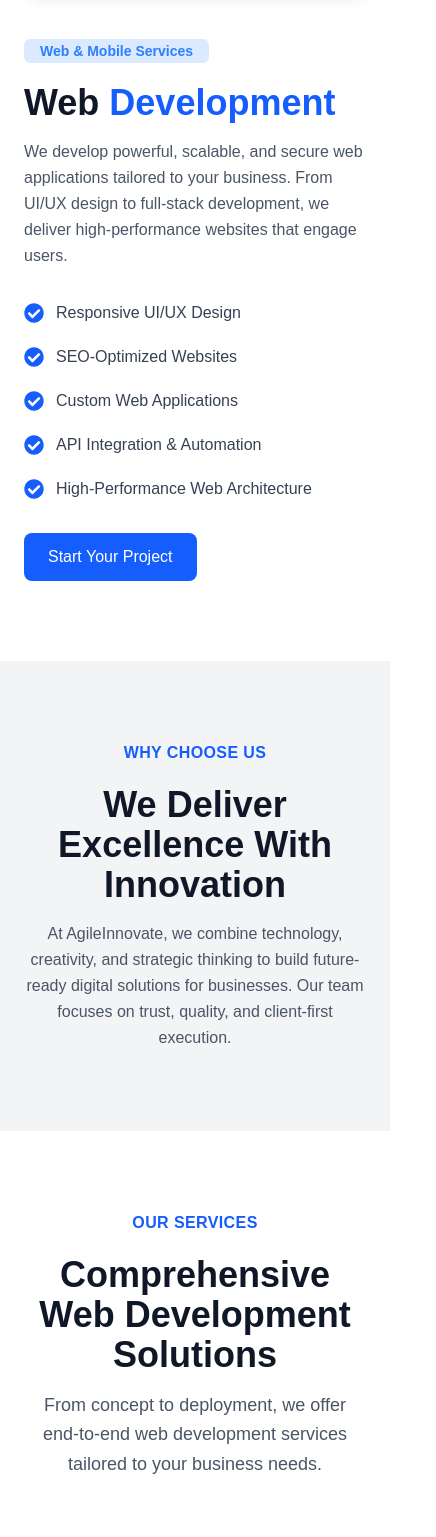
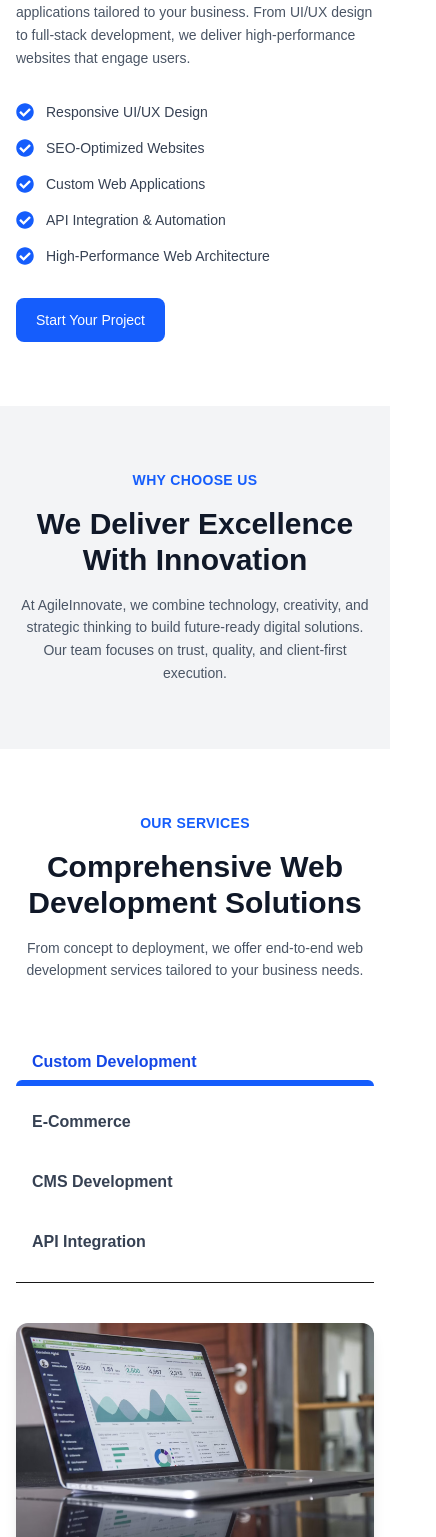
Before and after one commit to agileinnovate/agile-website, a Next.js app: page /service/web-development in a window 390 px wide. Shown: the part 463-2000 px from the top of the page, 436 px wide, since content can reach past the window. Built offline with nearby package versions, Linux system fonts and the light colour scheme.

Commit message:
update Navbar  Mobile Mneu

```diff
--- a/app/service/mobile-app/page.tsx
+++ b/app/service/mobile-app/page.tsx
@@ -1,4 +1,5 @@
-import MobileApp from "@/components/Web&Mobile/MobileAppProcess";
+import MobileApp from "@/components/Web&Mobile/MobileApp";
+
 
 
 export default function WebPage(){
--- a/components/IndustriesModel.tsx
+++ b/components/IndustriesModel.tsx
@@ -11,7 +11,7 @@ export default function IndustriesModel() {
         <IndustryCard icon={<BsBank2 />} title="Finance & Banking" url="/industries/finance" />
         <IndustryCard icon={<FaTruck />} title="Supply Chain & Logistics" url="/industries/supply" />
         <IndustryCard icon={<FaClinicMedical />} title="Healthcare" url="/industries/healthcare" />
-        <IndustryCard icon={<FaStore />} title="Retail & E-Commerce" url="/industries/retail" />
+        <IndustryCard icon={<FaStore />} title="Retail & E-Commerce" url="/industries/ecommerce" />
         <IndustryCard icon={<FaBuilding />} title="Real Estate" url="/industries/realestate" />
         <IndustryCard icon={<FaGamepad />} title="Gaming & Metaverse" url="/industries/gaming" />
       </div>
--- a/components/Navbar.tsx
+++ b/components/Navbar.tsx
@@ -190,81 +190,148 @@ export default function Navbar() {
           </button>
         </div>
 
+
        {/* Mobile Menu */}
-       {/* Mobile Menu */}
-{menuOpen && (
-  <div className="md:hidden bg-white border-t py-4 text-left px-5 space-y-4">
+{/* MOBILE SLIDE-IN MENU  */}
+<div
+  className={`fixed inset-0 bg-black/40 backdrop-blur-sm z-999 md:hidden transition-opacity duration-300 ${
+    menuOpen ? "opacity-100 pointer-events-auto" : "opacity-0 pointer-events-none"
+  }`}
+  onClick={() => setMenuOpen(false)}
+>
+  {/* SIDE DRAWER */}
+  <div
+    className={`absolute right-0 top-0 h-full w-[75%] sm:w-[55%] bg-white shadow-xl p-6 overflow-y-auto transition-transform duration-300 ${
+      menuOpen ? "translate-x-0" : "translate-x-full"
+    }`}
+    onClick={(e) => e.stopPropagation()}
+  >
 
-    {/* Home */}
-    <Link href="/" className="block font-semibold text-gray-700 text-lg">
+    {/* HEADER ROW (Logo + Close Button) */}
+<div className="flex items-center justify-between mb-2">
+
+  {/* Logo */}
+  <div className="relative w-[190px] h-[100px]">
+    <Image src="/logo.png" alt="Logo" fill className="object-contain" />
+  </div>
+
+  {/* Close Button */}
+  <button
+    className="text-4xl text-blue-600 font-bold"
+    onClick={() => setMenuOpen(false)}
+  >
+    ×
+  </button>
+
+</div>
+
+
+    {/* NAV ITEMS INSIDE DRAWER */}
+    <div className="space-y-6 text-gray-700 text-lg font-semibold">
+
+      <Link href="/" onClick={() => setMenuOpen(false)} className="block">
         Home
       </Link>
 
-    {/* ABOUT DROPDOWN (Mobile) */}
+      {/* ABOUT DROPDOWN MOBILE */}
       <div>
         <button
           onClick={() => setAboutOpen(!aboutOpen)}
-        className="w-full flex justify-between items-center font-semibold text-gray-700 text-lg"
+          className="w-full flex justify-between"
         >
-        About <FaAngleDown className={`${aboutOpen ? "rotate-180" : ""} transition`} />
+          About <FaAngleDown className={`${aboutOpen ? "rotate-180" : ""}`} />
         </button>
 
         {aboutOpen && (
-        <div className="ml-4 mt-2 space-y-2 text-gray-600">
-          <Link href="/about" className="block hover:text-blue-600">About Us</Link>
-          <Link href="/career" className="block hover:text-blue-600">Career</Link>
+          <div className="ml-4 mt-2 space-y-2 text-gray-600 text-base">
+            <Link href="/about" onClick={() => setMenuOpen(false)}>About Us</Link><br/>
+            <Link href="/career" onClick={() => setMenuOpen(false)}>Career</Link>
           </div>
         )}
       </div>
 
-    {/* WEB & MOBILE DROPDOWN (Mobile) */}
+      {/* WEB & MOBILE DROPDOWN */}
       <div>
         <button
           onClick={() => setWebMobileOpen(!webMobileOpen)}
-        className="w-full flex justify-between items-center font-semibold text-gray-700 text-lg"
+          className="w-full flex justify-between"
         >
-        Web & Mobile <FaAngleDown className={`${webMobileOpen ? "rotate-180" : ""} transition`} />
+          Web & Mobile <FaAngleDown className={`${webMobileOpen ? "rotate-180" : ""}`} />
         </button>
 
         {webMobileOpen && (
-        <div className="ml-4 mt-2 space-y-2 text-gray-600">
-          <Link href="/service/web-development" className="block hover:text-blue-600">Web Development</Link>
-          <Link href="/service/mobile-app" className="block hover:text-blue-600">Mobile App Development</Link>
-          <Link href="/service/python" className="block hover:text-blue-600">Python Development</Link>
-          <Link href="/service/lightspeed" className="block hover:text-blue-600">LightSpeed Dev</Link>
-          <Link href="/service/technologies" className="block hover:text-blue-600">Technologies</Link>
-          <Link href="/service/frameworks" className="block hover:text-blue-600">Frameworks</Link>
+          <div className="ml-4 mt-2 space-y-2 text-gray-600 text-base">
+            <Link href="/service/web-development" onClick={() => setMenuOpen(false)}>Web Development</Link><br/>
+            <Link href="/service/mobile-app" onClick={() => setMenuOpen(false)}>Mobile Apps</Link><br/>
+            <Link href="/service/python" onClick={() => setMenuOpen(false)}>Python</Link><br/>
+            <Link href="/service/lightspeed" onClick={() => setMenuOpen(false)}>LightSpeed</Link><br/>
+            <Link href="/service/technologies" onClick={() => setMenuOpen(false)}>Technologies</Link><br/>
+            <Link href="/service/frameworks" onClick={() => setMenuOpen(false)}>Frameworks</Link><br/>
           </div>
         )}
       </div>
 
-    {/* INDUSTRIES DROPDOWN (Mobile) */}
+      {/* INDUSTRIES DROPDOWN */}
       <div>
         <button
           onClick={() => setIndustriesOpen(!industriesOpen)}
-        className="w-full flex justify-between items-center font-semibold text-gray-700 text-lg"
+          className="w-full flex justify-between"
         >
-        Industries <FaAngleDown className={`${industriesOpen ? "rotate-180" : ""} transition`} />
+          Industries <FaAngleDown className={`${industriesOpen ? "rotate-180" : ""}`} />
         </button>
 
         {industriesOpen && (
-        <div className="ml-4 mt-2 space-y-2 text-gray-600">
-          {/* Replace below with your industries list */}
-          <Link href="/industries/healthcare" className="block hover:text-blue-600">Healthcare</Link>
-          <Link href="/industries/finance" className="block hover:text-blue-600">Finance</Link>
-          <Link href="/industries/education" className="block hover:text-blue-600">Education</Link>
-          <Link href="/industries/ecommerce" className="block hover:text-blue-600">E-Commerce</Link>
-          <Link href="/industries/real-estate" className="block hover:text-blue-600">Real Estate</Link>
+          <div className="ml-4 mt-2 space-y-2 text-gray-600 text-base">
+            <Link href="/industries/healthcare" onClick={() => setMenuOpen(false)}>Healthcare</Link><br/>
+            <Link href="/industries/finance" onClick={() => setMenuOpen(false)}>Finance</Link><br/>
+            <Link href="/industries/supply" onClick={() => setMenuOpen(false)}>Supply Chain</Link><br/>
+            <Link href="/industries/ecommerce" onClick={() => setMenuOpen(false)}>E-Commerce</Link><br/>
+            <Link href="/industries/realestate" onClick={() => setMenuOpen(false)}>Real Estate</Link><br/>
+            <Link href="/industries/gaming" onClick={() => setMenuOpen(false)}>Gaming</Link><br/>
           </div>
         )}
       </div>
 
-    {/* Contact */}
-    <Link href="/contact" className="block font-semibold text-gray-700 text-lg">
-      Contact
+      {/* CONTACT INFO SECTION */}
+<div className="mt-10 pt-6 border-t border-gray-200">
+
+  <h3 className="text-xl font-bold text-gray-900 mb-5">
+    Contact Info
+  </h3>
+
+  {/* Address */}
+  <div className="flex items-start gap-3 text-gray-600 mb-4">
+    <span className="text-blue-600 text-xl">📍</span>
+    <p className="leading-snug">
+     Noida, Uttar Pradesh, India
+    </p>
+  </div>
+
+  {/* Email */}
+  <div className="flex items-center gap-3 text-gray-600 mb-4">
+    <span className="text-blue-600 text-xl">✉️</span>
+    <p>info@agileinnovate.com</p>
+  </div>
+
+  {/* Phone */}
+  <div className="flex items-center gap-3 text-gray-600 mb-6">
+    <span className="text-blue-600 text-xl">📞</span>
+    <p>+9178965321</p>
+  </div>
+
+  {/* Contact Us Button */}
+  <Link href="/contact">
+    <button className="w-full bg-blue-600 text-white py-3 rounded-lg font-semibold hover:bg-blue-700 transition">
+      Contact Us
+    </button>
   </Link>
+
 </div>
-)}
+
+    </div>
+  </div>
+</div>
+
 
       </nav>
     </>
--- a/components/Web&Mobile/MobileApp.tsx
+++ b/components/Web&Mobile/MobileApp.tsx
@@ -93,8 +93,24 @@ export default function MobileApp() {
         </div>
       </section>
 
+      {/* ========================= MOBILE APP SERVICES ========================= */}
+      <section className="py-20 bg-white">
+        <div className="max-w-4xl mx-auto text-center px-6">
+          <h4 className="text-md font-semibold tracking-wide text-blue-600 uppercase">
+            OUR SERVICES
+          </h4>
 
-      <section className="py-20 bg-white">
+          <h1 className="text-4xl font-bold text-gray-900 mt-5">
+            Mobile App Development Services
+          </h1>
+
+          <p className="text-gray-600 text-lg leading-relaxed mt-4">
+            From concept to deployment, we provide complete mobile development solutions
+            tailored to your business needs.
+          </p>
+        </div>
+
+        {/* TABS COMPONENT */}
         <MobileAppProcess/>
       </section>
 
--- a/components/Web&Mobile/PythonDev.tsx
+++ b/components/Web&Mobile/PythonDev.tsx
@@ -150,7 +150,7 @@ export default function PythonDev() {
           <div className="w-full md:w-1/2 flex justify-center pt-20">
             <div className="relative w-full max-w-[600px] h-[380px] rounded-2xl overflow-hidden shadow-xl">
               <Image
-                src="/python.png"
+                src="/python.jpg"
                 alt="Python Development"
                 fill
                 className="object-cover"
--- a/components/Web&Mobile/WebDev.tsx
+++ b/components/Web&Mobile/WebDev.tsx
@@ -9,15 +9,18 @@ import DevelopmentProcess from "./DevelopmentProcess";
 export default function WebDev() {
   return (
     <>
-    <section className="py-20 bg-white">
-      <div className="max-w-7xl mx-auto px-6 pt-6 md:px-12 grid grid-cols-1 md:grid-cols-2 gap-12 items-center">
+      {/* ============================
+          SECTION 1 — INTRO + IMAGE
+      =============================*/}
+      <section className="py-16 md:py-20 bg-white">
+        <div className="max-w-7xl mx-auto px-4 sm:px-6 md:px-12 grid grid-cols-1 md:grid-cols-2 gap-10 md:gap-12 items-center">
 
           {/* LEFT — IMAGE */}
           <motion.div
             initial={{ opacity: 0, x: -60 }}
             whileInView={{ opacity: 1, x: 0 }}
             transition={{ duration: 1.8, ease: "easeOut" }}
-          className="relative w-full h-[350px] md:h-[480px] rounded-2xl overflow-hidden shadow-lg"
+            className="relative w-full h-[240px] sm:h-[300px] md:h-[450px] rounded-2xl overflow-hidden shadow-lg"
           >
             <Image
               src="/web-dev.webp"
@@ -27,29 +30,29 @@ export default function WebDev() {
             />
           </motion.div>
 
-        {/* RIGHT — TEXT + FEATURES */}
+          {/* RIGHT — TEXT */}
           <motion.div
             initial={{ opacity: 0, x: 60 }}
             whileInView={{ opacity: 1, x: 0 }}
-          transition={{ duration: 0.8, ease: "easeOut" }}
+            transition={{ duration: 1, ease: "easeOut" }}
             className="text-left"
           >
-          <span className="text-blue-500 bg-blue-100 px-4 py-1 rounded-md text-sm font-semibold">
+            <span className="text-blue-500 bg-blue-100 px-3 py-1 rounded-md text-xs sm:text-sm font-semibold">
               Web & Mobile Services
             </span>
 
-          <h2 className="text-4xl font-bold text-gray-900 mt-5 mb-4">
+            <h2 className="text-3xl sm:text-4xl md:text-5xl font-bold text-gray-900 mt-5 mb-4 leading-tight">
               Web <span className="text-blue-600">Development</span>
             </h2>
 
-          <p className="text-gray-600 text-md leading-relaxed mb-8">
+            <p className="text-gray-600 text-sm sm:text-base md:text-lg leading-relaxed mb-8">
               We develop powerful, scalable, and secure web applications tailored
               to your business. From UI/UX design to full-stack development, we
               deliver high-performance websites that engage users.
             </p>
 
             {/* FEATURES LIST */}
-          <div className="space-y-5">
+            <div className="space-y-4 sm:space-y-5">
               {[
                 "Responsive UI/UX Design",
                 "SEO-Optimized Websites",
@@ -58,8 +61,10 @@ export default function WebDev() {
                 "High-Performance Web Architecture",
               ].map((feature, idx) => (
                 <div key={idx} className="flex items-center gap-3">
-                <FaCheckCircle className="text-blue-600 text-xl" />
-                <p className="text-gray-700 text-md">{feature}</p>
+                  <FaCheckCircle className="text-blue-600 text-lg sm:text-xl" />
+                  <p className="text-gray-700 text-sm sm:text-base md:text-lg">
+                    {feature}
+                  </p>
                 </div>
               ))}
             </div>
@@ -67,7 +72,7 @@ export default function WebDev() {
             {/* CTA BUTTON */}
             <a
               href="/contact"
-            className="inline-block mt-8 bg-blue-600 text-white px-6 py-3 font-medium rounded-lg hover:bg-blue-700 transition"
+              className="inline-block mt-8 bg-blue-600 text-white px-5 py-3 sm:px-6 sm:py-3 text-sm sm:text-base font-medium rounded-lg hover:bg-blue-700 transition"
             >
               Start Your Project
             </a>
@@ -75,54 +80,56 @@ export default function WebDev() {
         </div>
       </section>
 
-    <section className="py-20 bg-gray-100">
-      <div className="max-w-4xl mx-auto text-center px-6">
+      {/* ============================
+          SECTION 2 — WHY CHOOSE US
+      =============================*/}
+      <section className="py-16 md:py-20 bg-gray-100">
+        <div className="max-w-4xl mx-auto text-center px-4 sm:px-6">
 
-        {/* Small Title */}
-        <h4 className="text-md font-semibold tracking-wide text-blue-600 uppercase">
+          <h4 className="text-sm sm:text-md font-semibold tracking-wide text-blue-600 uppercase">
             WHY CHOOSE US
           </h4>
 
-        {/* Main Heading */}
-        <h1 className="text-4xl md:text-4xl font-bold text-gray-900 mt-5">
+          <h1 className="text-3xl sm:text-4xl md:text-5xl font-bold text-gray-900 mt-4">
             We Deliver Excellence With Innovation
           </h1>
 
-        {/* Description */}
-        <p className="text-gray-600 text-md leading-relaxed mt-4">
+          <p className="text-gray-600 text-sm sm:text-base md:text-lg leading-relaxed mt-4">
             At AgileInnovate, we combine technology, creativity, and strategic
-          thinking to build future-ready digital solutions for businesses.
-          Our team focuses on trust, quality, and client-first execution.
+            thinking to build future-ready digital solutions. Our team focuses on
+            trust, quality, and client-first execution.
           </p>
         </div>
       </section>
 
+      {/* ============================
+          SECTION 3 — OUR SERVICES
+      =============================*/}
+      <section className="py-16 md:py-20 bg-white">
+        <div className="max-w-4xl mx-auto text-center px-4 sm:px-6">
 
-     <section className="py-20 bg-white">
-      <div className="max-w-4xl mx-auto text-center px-6">
-
-        {/* Small Title */}
-        <h4 className="text-md font-semibold tracking-wide text-blue-600 uppercase">
+          <h4 className="text-sm sm:text-md font-semibold tracking-wide text-blue-600 uppercase">
             OUR SERVICES
           </h4>
 
-        {/* Main Heading */}
-        <h1 className="text-4xl md:text-4xl font-bold text-gray-900 mt-5">
+          <h1 className="text-3xl sm:text-4xl md:text-5xl font-bold text-gray-900 mt-4">
             Comprehensive Web Development Solutions
           </h1>
 
-        {/* Description */}
-        <p className="text-gray-600 text-lg leading-relaxed mt-4">
-        From concept to deployment, we offer end-to-end web development services tailored to your business needs.
+          <p className="text-gray-600 text-sm sm:text-base md:text-lg leading-relaxed mt-4">
+            From concept to deployment, we offer end-to-end web development
+            services tailored to your business needs.
           </p>
         </div>
-<WebDevTab/>
-    </section>
-    <section>
-        <DevelopmentProcess/>
+
+        {/* TABS COMPONENT */}
+        <WebDevTab />
       </section>
 
-
+      {/*  SECTION 4 — DEVELOPMENT PROCESS*/}
+      <section>
+        <DevelopmentProcess />
+      </section>
     </>
   );
 }
--- a/components/Web&Mobile/WebDevTab.tsx
+++ b/components/Web&Mobile/WebDevTab.tsx
@@ -1,16 +1,15 @@
-"use client";
+  "use client";
 
 import { useState } from "react";
 import Image from "next/image";
 
-// ----- 4 TAB DATA -----
 const tabs = [
   {
     id: "custom",
     label: "Custom Development",
     title: "Bespoke Web Applications",
     desc: "We specialize in building custom web applications designed specifically for your business requirements. Our team leverages the latest technologies to create scalable, maintainable solutions that grow with your business.",
-    image: "/custom.avif", // replace with your image
+    image: "/custom.avif",
     bullets: [
       "Custom business applications",
       "SPA – Single Page Applications",
@@ -65,42 +64,60 @@ const tabs = [
 
 export default function WebDevTab() {
   const [active, setActive] = useState("custom");
-
   const current = tabs.find((t) => t.id === active)!;
 
   return (
-    <section className="w-full bg-white py-20">
-      <div className="max-w-7xl mx-auto px-6 ">
+    <section className="w-full bg-white py-14 sm:py-20">
+      <div className="max-w-7xl mx-auto px-4 sm:px-6">
 
-        {/* ---------- TABS ---------- */}
-        <div className="flex justify-between border-b border-gray-300 ">
+        {/* MOBILE: vertical list */}
+        <div className="block sm:hidden w-full border-b pb-4 space-y-3">
           {tabs.map((tab) => (
             <button
               key={tab.id}
+              type="button"
+              aria-pressed={active === tab.id}
               onClick={() => setActive(tab.id)}
-              className={`relative pb-6 text-lg font-semibold transition
-                ${
-                  active === tab.id
-                    ? "text-blue-600"
-                    : "text-gray-600 hover:text-blue-500"
-                }
+              className={`relative w-full text-left px-4 py-3 rounded-md transition-all
+                ${active === tab.id ? "text-blue-700" : "text-gray-700 hover:text-blue-600"}
               `}
             >
-              {tab.label}
+              <div className="flex items-center justify-between">
+                <span className="font-semibold text-base">{tab.label}</span>
+              </div>
 
-              {/* Underline */}
+              {/* Underline for active mobile tab */}
               {active === tab.id && (
-                <span className="absolute left-0 bottom-0 w-full h-[3px] bg-blue-600 rounded-full mb-7"></span>
+                <span className="absolute left-0 bottom-0 w-full h-1.5 bg-blue-600 rounded-t-md"></span>
               )}
             </button>
           ))}
         </div>
 
-        {/* ---------- CONTENT ---------- */}
-        <div className="mt-10 grid grid-cols-1 md:grid-cols-2 gap-10 items-center">
+        {/* DESKTOP: horizontal row */}
+        <div className="hidden sm:flex items-center gap-10 border-b border-gray-300 pb-3">
+          {tabs.map((tab) => (
+            <button
+              key={tab.id}
+              type="button"
+              aria-pressed={active === tab.id}
+              onClick={() => setActive(tab.id)}
+              className={`relative pb-4 text-lg font-semibold transition
+                ${active === tab.id ? "text-blue-600" : "text-gray-600 hover:text-blue-500"}
+              `}
+            >
+              {tab.label}
+              {active === tab.id && (
+                <span className="absolute left-0 bottom-0 w-full h-[3px] bg-blue-600 rounded-full"></span>
+              )}
+            </button>
+          ))}
+        </div>
 
-          {/* Left Image */}
-          <div className="relative w-full h-[380px] rounded-xl overflow-hidden shadow-lg">
+        {/* ---------- CONTENT GRID ---------- */}
+        <div className="mt-10 grid grid-cols-1 md:grid-cols-2 gap-10 items-start">
+          {/* Image Section */}
+          <div className="relative w-full h-[240px] sm:h-[300px] md:h-[380px] rounded-xl overflow-hidden shadow-lg">
             <Image
               src={current.image}
               alt={current.title}
@@ -109,27 +126,28 @@ export default function WebDevTab() {
             />
           </div>
 
-          {/* Right Content */}
+          {/* Text Section */}
           <div>
-            <h1 className="text-3xl md:text-4xl font-bold text-gray-900 mb-4">
+            <h1 className="text-2xl sm:text-3xl md:text-4xl font-bold text-gray-900 mb-4 leading-snug">
               {current.title}
             </h1>
 
-            <p className="text-gray-600 leading-relaxed mb-6">
+            <p className="text-gray-600 text-sm sm:text-base md:text-lg leading-relaxed mb-6">
               {current.desc}
             </p>
 
-            <ul className="grid grid-cols-1 md:grid-cols-2 gap-3">
+            {/* Bullets */}
+            <ul className="grid grid-cols-1 sm:grid-cols-2 gap-4 sm:gap-5">
               {current.bullets.map((b, i) => (
                 <li key={i} className="flex items-start gap-2">
-                  <span className="w-3 h-3 bg-blue-600 rounded-full mt-1"></span>
-                  <span className="text-gray-700">{b}</span>
+                  <span className="w-2.5 h-2.5 sm:w-3 sm:h-3 bg-blue-600 rounded-full mt-1"></span>
+                  <span className="text-gray-700 text-sm sm:text-base">{b}</span>
                 </li>
               ))}
             </ul>
           </div>
+        </div>
 
-        </div>
       </div>
     </section>
   );
```
Also changed, not shown: components/Web&Mobile/DevelopmentProcess.tsx (+30 -17 lines), app/industries/ecommerce/page.tsx (renamed from app/industries/retail/page.tsx), public/python.jpg (renamed from public/python.avif). Lines whose indentation alone changed are shown as unchanged.
